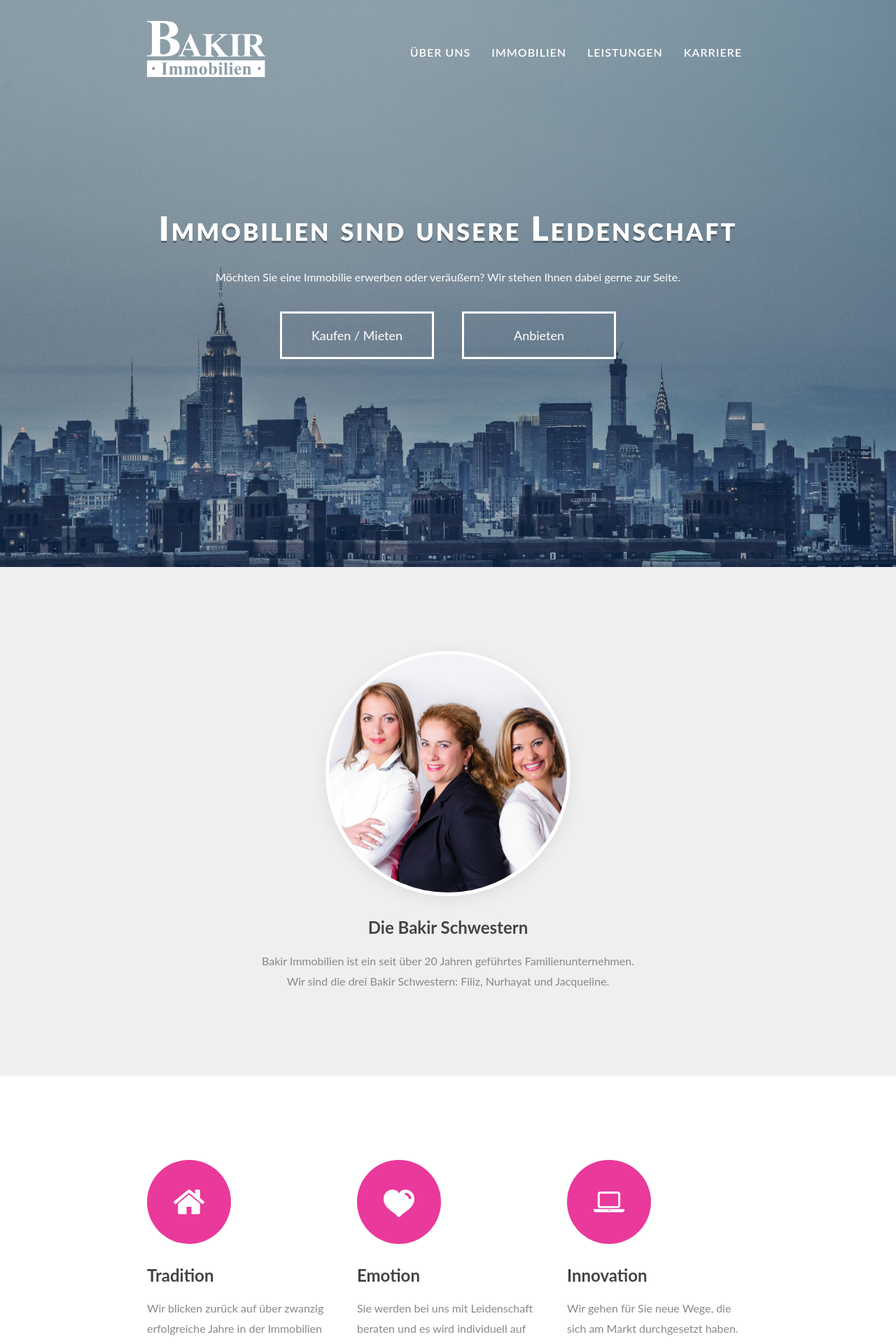
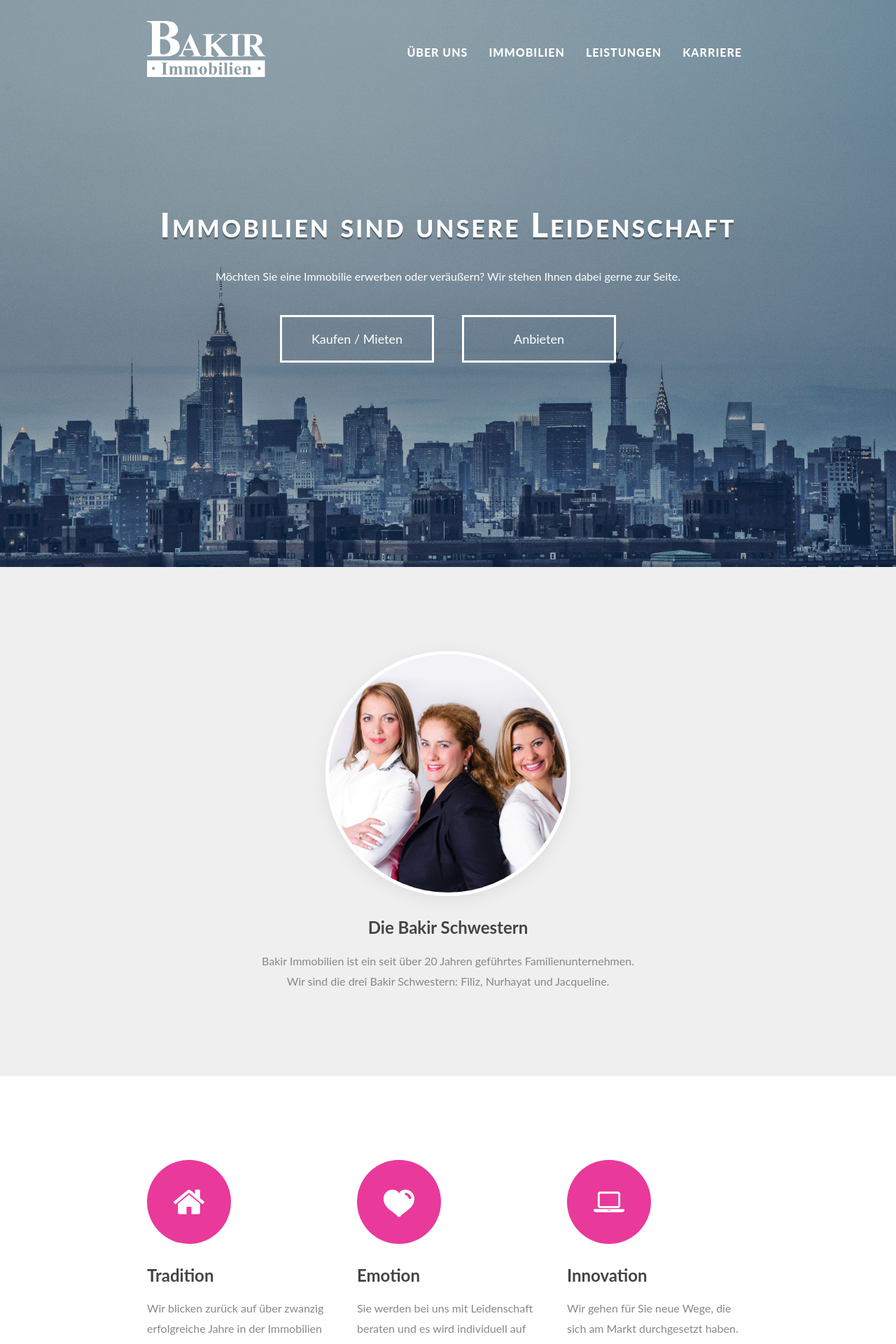
Before and after one commit to bakirnetwork/bakirimmobilien_de, a Jekyll site: the page built from _pages/index.html, in a window 1280 px wide. Shown: the top 1920 px of the page at 70% size. Built offline with Jekyll 4.4.1, drawn with Linux system fonts in a browser that asks for light colours; nearby versions of some CDN libraries; some web fonts are replaced.

Commit message:
fix: Schriftarten Zuweisungen Lato wurde in Safari teilweise nicht richtig angezeigt, weil nicht existierende Schriftdicken verwendet wurden.

```diff
--- a/_includes/hero.html
+++ b/_includes/hero.html
@@ -1,7 +1,7 @@
 <section class="hero">
 	<div class="hero__content">
 		<h1 class="hero__epic-text">Immobilien sind unsere Leidenschaft</h1>
-		<h2 class="hero__subtitle">Möchten Sie eine Immobilie erwerben oder veräußern? Wir stehen Ihnen dabei gerne zur Seite.</h2>
+		<p class="hero__subtitle">Möchten Sie eine Immobilie erwerben oder veräußern? Wir stehen Ihnen dabei gerne zur Seite.</p>
 		<div class="row" style="max-width: 520px;">
 			<div class="col span-6"><a class="btn btn--white" href="/immobilienangebote/" onclick="ga('send', 'event', 'CallToAction', 'Kaufen und Mieten', '/');">Kaufen / Mieten</a></div>
 			<div class="col span-6"><a class="btn btn--white" href="/kontakt/"            onclick="ga('send', 'event', 'CallToAction', 'Anbieten', '/');">Anbieten</a></div>
--- a/assets/css/base/_font.scss
+++ b/assets/css/base/_font.scss
@@ -5,7 +5,7 @@
 @font-face {
 	font-family: "Lato";
 	font-style: normal;
-	font-weight: 100;
+	font-weight: 200;
 	src: url("../font/lato/lato-thin.eot");
 	src: url("../font/lato/lato-thin.eot?#iefix") format("embedded-opentype"),
 	     url("../font/lato/lato-thin.woff") format("woff"),
@@ -27,7 +27,7 @@
 @font-face {
 	font-family: "Lato";
 	font-style: normal;
-	font-weight: 900;
+	font-weight: 800;
 	src: url("../font/lato/lato-black.eot");
 	src: url("../font/lato/lato-black.eot?#iefix") format("embedded-opentype"),
 	     url("../font/lato/lato-black.woff") format("woff"),
--- a/assets/css/components/_header.sass
+++ b/assets/css/components/_header.sass
@@ -29,7 +29,7 @@
 			margin-right: 10px
 
 			color: white
-			font-weight: 600
+			font-weight: 800
 			font-size: 16px
 			text-decoration: none
 			text-transform: uppercase
--- a/assets/css/components/_hero.sass
+++ b/assets/css/components/_hero.sass
@@ -23,12 +23,10 @@
 
 	&__subtitle
 		margin-bottom: 40px
-		font-size: 1em
-		font-weight: 400
 
 	&__epic-text
 		font-size: 3em
-		font-weight: 900
+		font-weight: 800
 		font-variant: small-caps
 		text-shadow: 0 3px 0 rgba(0, 0, 0, 0.3)
 		letter-spacing: 3px
```
